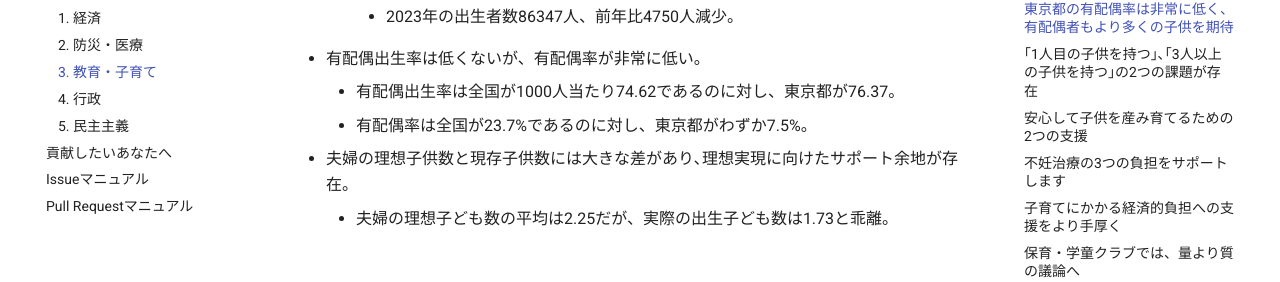
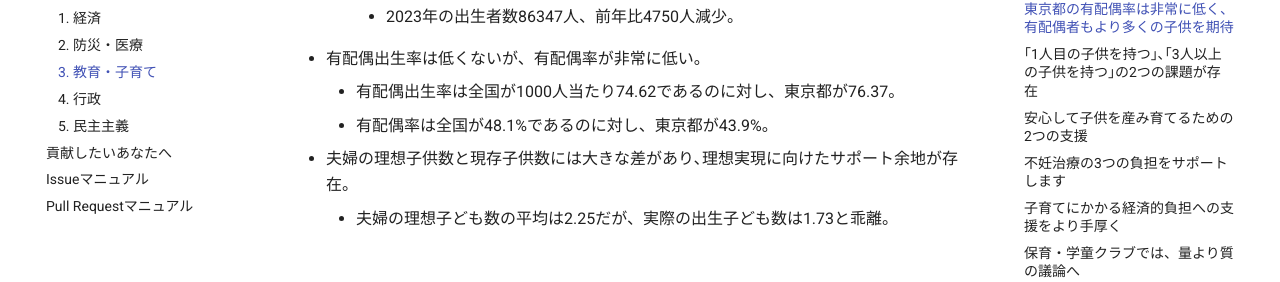
Before and after one commit to takahiroanno2024/election2024, an MkDocs documentation site: the page built from docs/manifest/education.md, in a window 1280 px wide and 900 px high, scrolled down 1315 px. Shown: the part 144-426 px from the top of the window. Built offline with MkDocs 1.6.1 and Material for MkDocs 9.7.7, drawn with Linux system fonts in a browser that asks for light colours.

Commit message:
有配偶率の計算ミスを訂正。

```diff
--- a/docs/manifest/education.md
+++ b/docs/manifest/education.md
@@ -30,7 +30,7 @@
         - 2023年の出生者数86347人、前年比4750人減少。
 - 有配偶出生率は低くないが、有配偶率が非常に低い。
     - 有配偶出生率は全国が1000人当たり74.62であるのに対し、東京都が76.37。
-    - 有配偶率は全国が23.7%であるのに対し、東京都がわずか7.5%。
+    - 有配偶率は全国が48.1%であるのに対し、東京都が43.9%。
 - 夫婦の理想子供数と現存子供数には大きな差があり､理想実現に向けたサポート余地が存在。
     - 夫婦の理想子ども数の平均は2.25だが、実際の出生子ども数は1.73と乖離。
 
```
